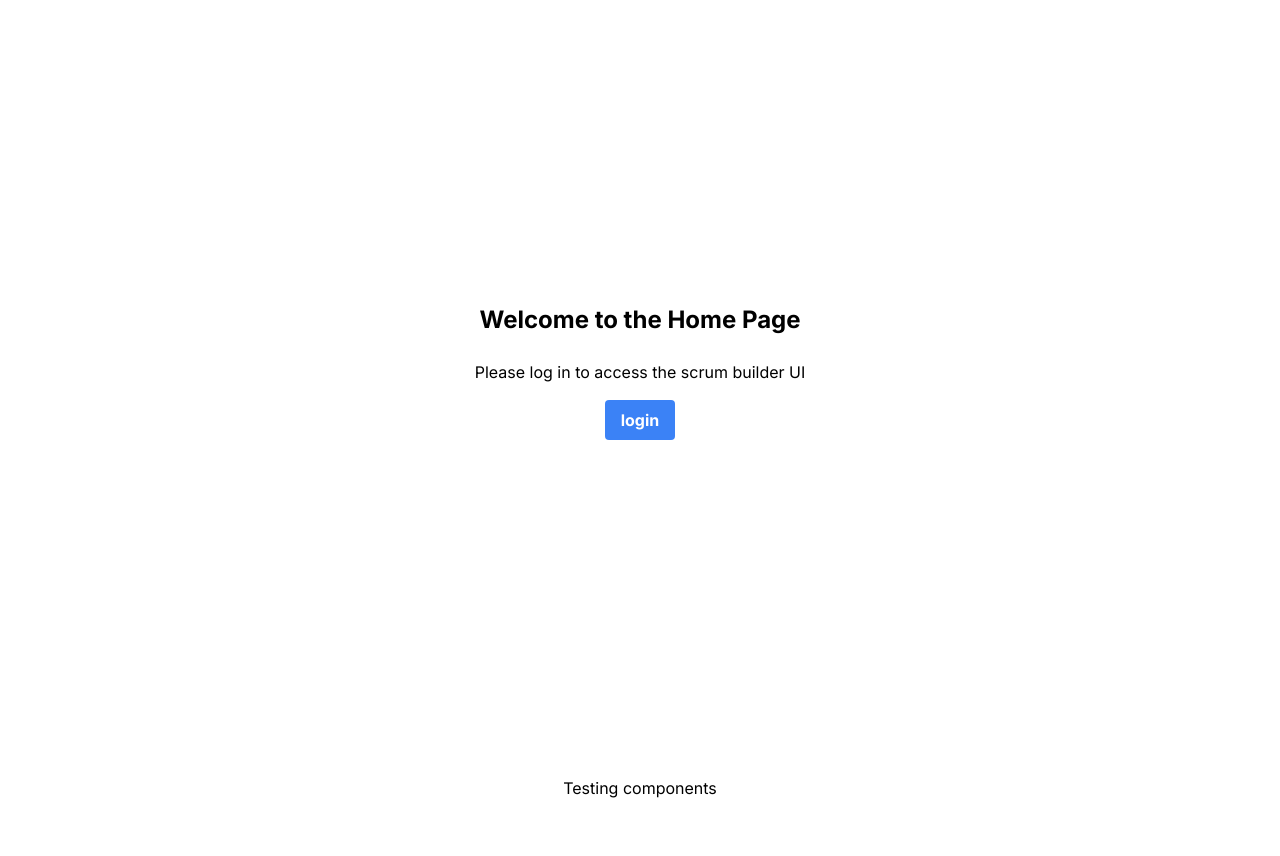
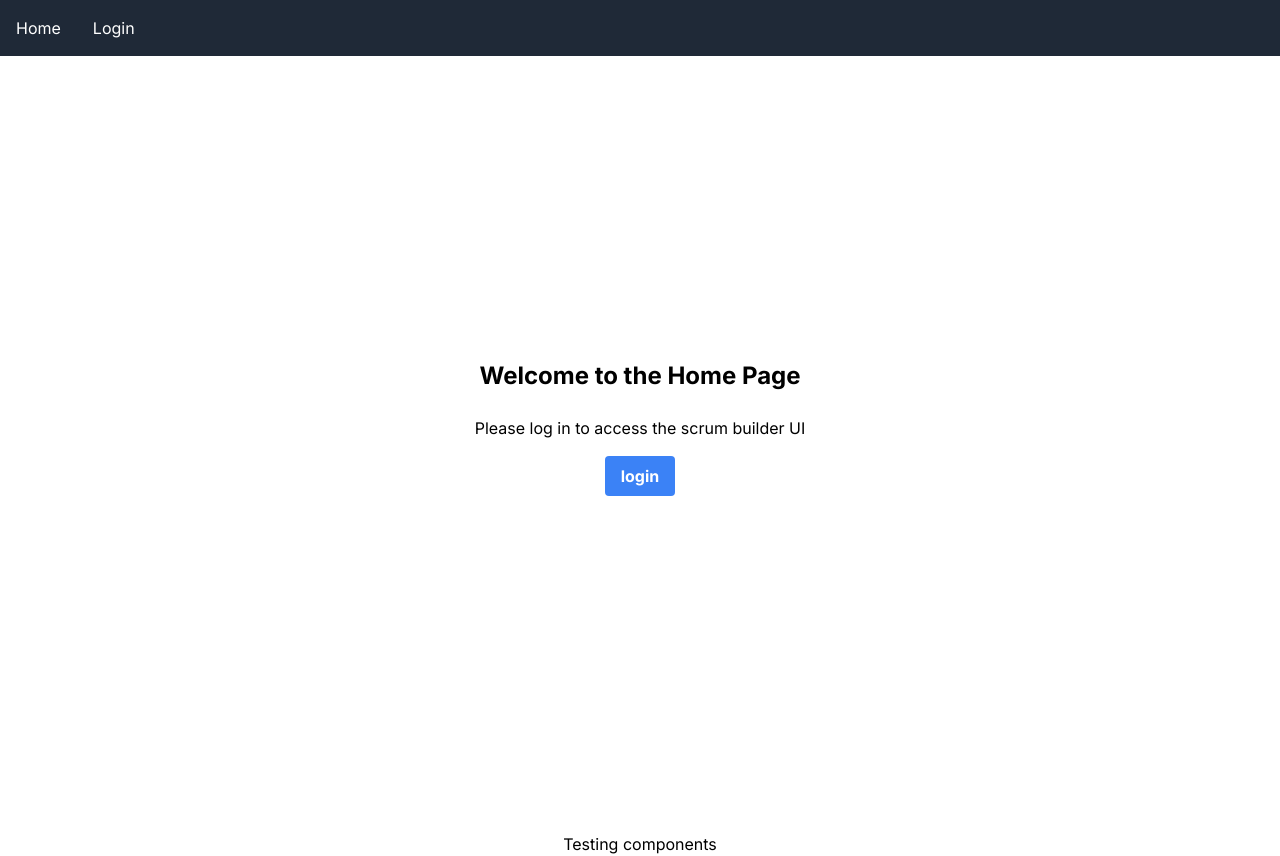
Before and after one commit to jose-alejandrodiaz-by/ScrumBuilderFront, a Next.js app in the folder scrum_builder_front/: page / in a window 1280 px wide. Before the commit the page ends 800 px from the top, so only its background shows below. Built offline with nearby package versions, Linux system fonts and the light colour scheme.

Commit message:
Adding NavBar component

```diff
--- a/scrum_builder_front/src/app/page.js
+++ b/scrum_builder_front/src/app/page.js
@@ -4,12 +4,14 @@
 import { AuthProvider } from '../context/AuthContext';
 import Home from './home'
 import Project from '../components/Project'
+import NavBar from '../components/NavBar'
 
 
 const MyApp = ({ Component, pageProps }) => {
 
   return (
     <AuthProvider>
+    <NavBar/>
     <div className="flex flex-col items-center justify-center h-screen space-y-4">
 
       <Home/>
--- /dev/null
+++ b/scrum_builder_front/src/components/NavBar.js
@@ -0,0 +1,45 @@
+import React from 'react';
+import Link from 'next/link';
+import { useAuth } from '../context/AuthContext';
+
+const Navigation = ({ isLoggedIn }) => {
+    const { user, logout } = useAuth();
+  return (
+    <nav className="bg-gray-800 text-white p-4">
+      <ul className="flex space-x-4">
+        <li>
+          <Link href="/" className="hover:text-blue-300">
+            Home
+          </Link>
+        </li>
+        <li>
+            {user ? (
+                <Link href="/projects" className="hover:text-blue-300">
+                    Projects
+                </Link>
+
+            ) : (
+                <div/>
+            )}
+
+        </li>
+        <li>
+          {user ? (
+            <button
+              onClick={logout}
+              className="bg-red-500 hover:bg-red-600 px-3 py-1 rounded"
+            >
+              Logout
+            </button>
+          ) : (
+            <Link href="/login" className="hover:text-blue-300">
+              Login
+            </Link>
+          )}
+        </li>
+      </ul>
+    </nav>
+  );
+};
+
+export default Navigation;
```
